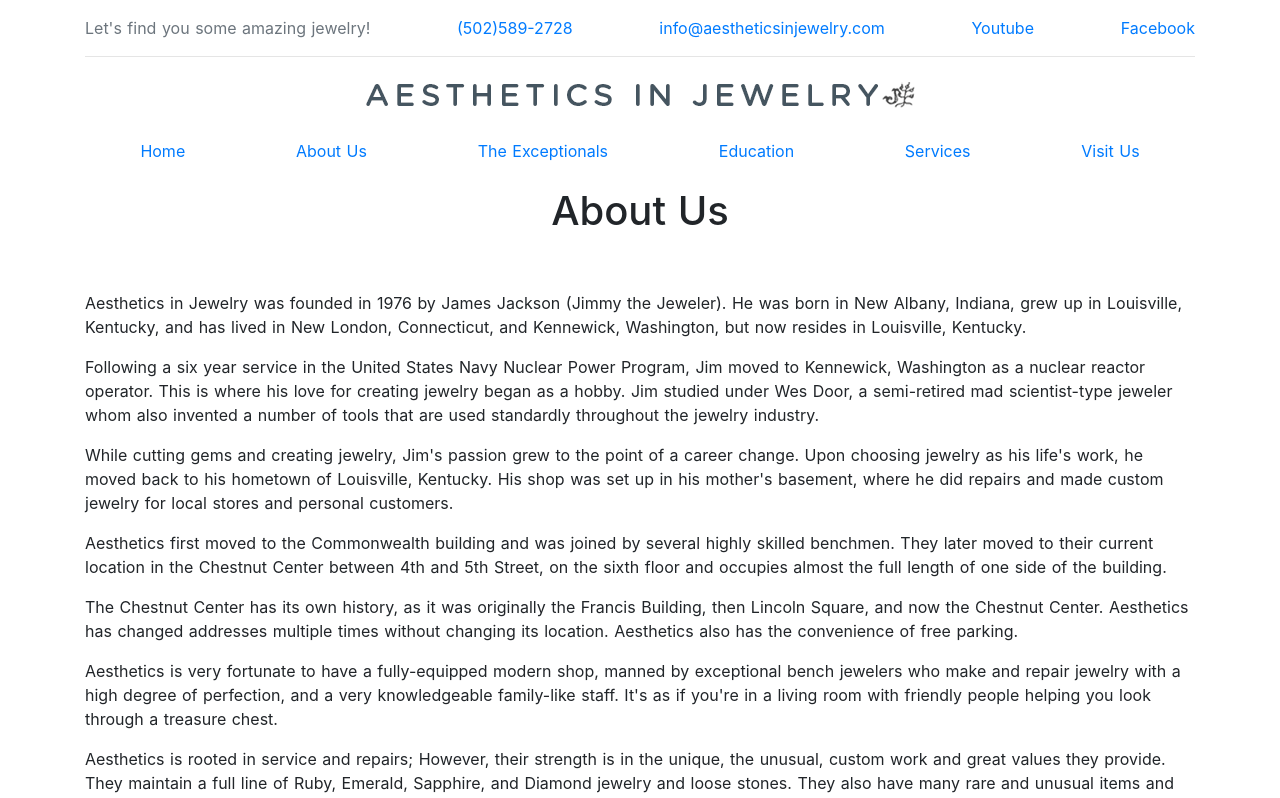
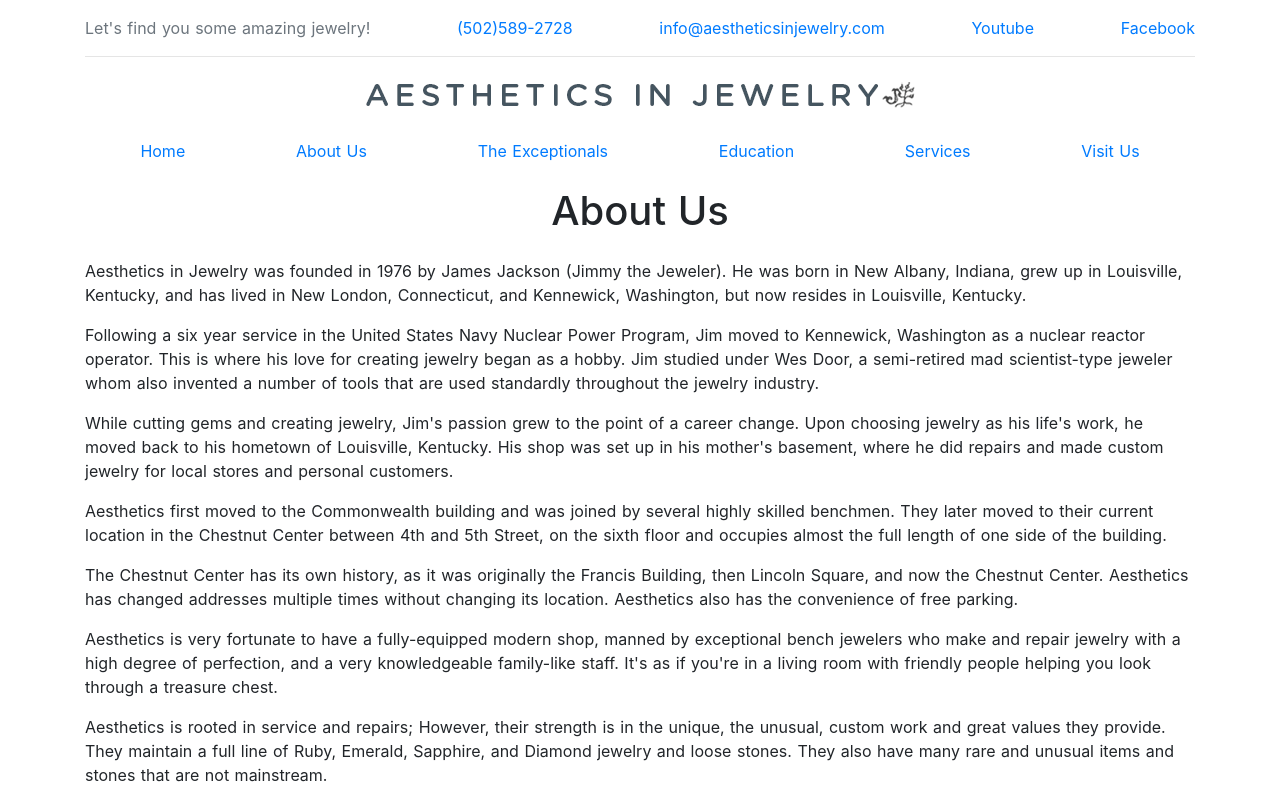
Before and after one commit to shadowlion/aestheticsinjewelry, a Nuxt app in the folder client/: page /about in a window 1280 px wide. Shown: the top 798 px of the page. Built offline with nearby package versions, Linux system fonts and the light colour scheme.

Commit message:
add the rest of the static pages

```diff
--- a/client/pages/about.vue
+++ b/client/pages/about.vue
@@ -1,7 +1,7 @@
 <template>
   <section class="container">
-    <h1 class="text-center">About Us</h1>
-    <article class="py-5">
+    <h1 class="text-center pb-3">About Us</h1>
+    <article>
       <p>
         Aesthetics in Jewelry was founded in 1976 by James Jackson (Jimmy the
         Jeweler). He was born in New Albany, Indiana, grew up in Louisville,
--- /dev/null
+++ b/client/pages/education.vue
@@ -0,0 +1,6 @@
+<template>
+  <section class="container">
+    <h1 class="text-center pb-3">Education</h1>
+    <article></article>
+  </section>
+</template>
--- /dev/null
+++ b/client/pages/exceptionals.vue
@@ -0,0 +1,6 @@
+<template>
+  <section class="container">
+    <h1 class="text-center pb-3">The Exceptionals</h1>
+    <article></article>
+  </section>
+</template>
--- /dev/null
+++ b/client/pages/services.vue
@@ -0,0 +1,6 @@
+<template>
+  <section class="container">
+    <h1 class="text-center pb-3">Services Provided</h1>
+    <article></article>
+  </section>
+</template>
--- /dev/null
+++ b/client/pages/visit-us.vue
@@ -0,0 +1,6 @@
+<template>
+  <section class="container">
+    <h1 class="text-center pb-3">Visit Us!</h1>
+    <article></article>
+  </section>
+</template>
```
